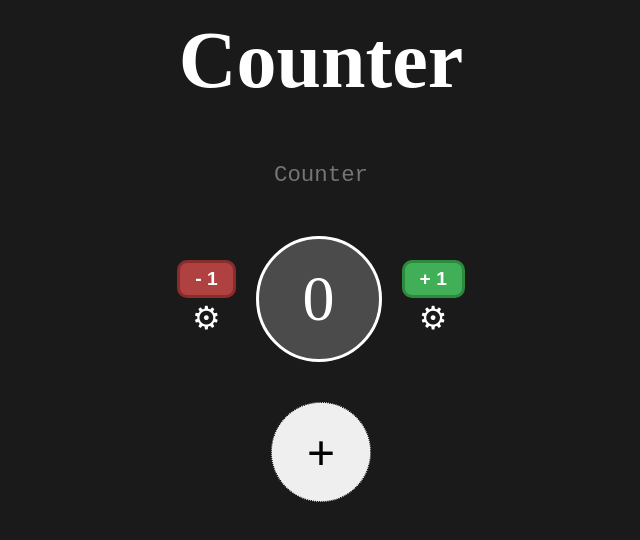
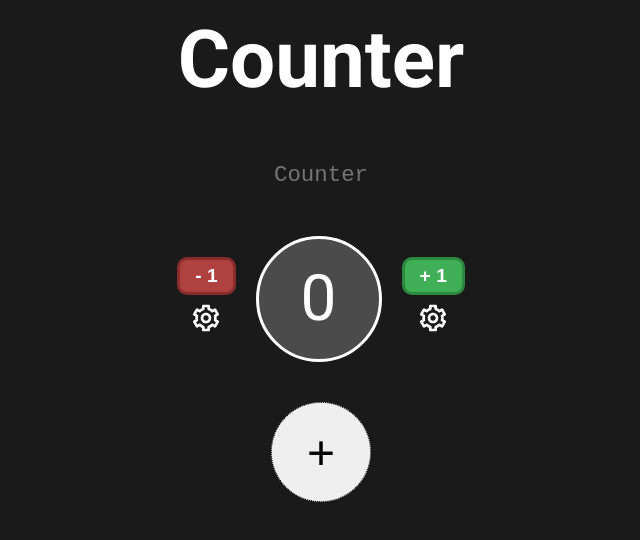
Before and after one commit to GustaMonteiro/counter, a website with bundled scripts: page index.html in a window 1280 px wide. Shown: the whole page, without its empty margins (319-959 px from the left). Built offline with nearby package versions, Linux system fonts and the light colour scheme.

Commit message:
Change gear to svg image and page font

```diff
--- a/app.css
+++ b/app.css
@@ -1,5 +1,6 @@
 html {
     background-color: #1a1a1a;
+    font-family: 'Roboto', sans-serif;
 }
 
 main {
@@ -17,6 +18,11 @@ h1 {
     font-weight: bold;
 }
 
+.gear-icon {
+    width: 2rem;
+    margin: 7px;
+}
+
 .counter {
     display: flex;
     margin-top: 20px;
@@ -28,7 +34,6 @@ h1 {
 .counter-body {
     display: flex;
     justify-content: space-evenly;
-
     align-items: center;
 }
 
@@ -48,6 +53,7 @@ h1 {
     display: flex;
     flex-direction: column;
     justify-content: space-evenly;
+    align-items: center;
 }
 
 .counter-display {
@@ -71,14 +77,6 @@ h1 {
     color: white;
 }
 
-.controller-settings {
-    color: white;
-    background-color: Transparent;
-    background-repeat: no-repeat;
-    border: none;
-    font-size: 2rem;
-}
-
 .controller-add {
     background-color: #41af57;
     border: 3px solid #2c8a3f;
--- a/index.html
+++ b/index.html
@@ -6,6 +6,10 @@
     <meta http-equiv="X-UA-Compatible" content="IE=edge">
     <meta name="viewport" content="width=device-width, initial-scale=1.0">
     <title>Simple Counter</title>
+    <link rel="preconnect" href="https://fonts.googleapis.com">
+    <link rel="preconnect" href="https://fonts.gstatic.com" crossorigin>
+    <link href="https://fonts.googleapis.com/css2?family=Roboto:wght@400;700&display=swap" rel="stylesheet">
+    <link href="https://fonts.googleapis.com/css2?family=Roboto:wght@400;700&display=swap" rel="stylesheet">
 
     <link rel="stylesheet" href="reset.css">
     <link rel="stylesheet" href="app.css">
--- a/src/app.ts
+++ b/src/app.ts
@@ -12,11 +12,11 @@ class Counter {
     body: HTMLDivElement;
     subController: HTMLDivElement;
     subButton: HTMLButtonElement;
-    subSettingsButton: HTMLButtonElement;
+    subSettingsButton: HTMLImageElement;
     countSpan: HTMLSpanElement;
     addController: HTMLDivElement;
     addButton: HTMLButtonElement;
-    addSettingsButton: HTMLButtonElement;
+    addSettingsButton: HTMLImageElement;
 
     updateValues() {
         this.labelTextarea.innerText = this.labelString;
@@ -35,27 +35,27 @@ class Counter {
         this.body = document.createElement('div');
         this.subController = document.createElement('div');
         this.subButton = document.createElement('button');
-        this.subSettingsButton = document.createElement('button');
+        this.subSettingsButton = document.createElement('img');
         this.countSpan = document.createElement('span');
         this.addController = document.createElement('div');
         this.addButton = document.createElement('button');
-        this.addSettingsButton = document.createElement('button');
+        this.addSettingsButton = document.createElement('img');
 
         this.counterDiv.classList.add('counter');
         this.labelTextarea.classList.add('counter-label');
         this.body.classList.add('counter-body');
         this.subController.classList.add('controller');
         this.subButton.classList.add('controller-count', 'controller-sub');
-        this.subSettingsButton.classList.add('controller-settings');
+        this.subSettingsButton.classList.add('gear-icon');
         this.countSpan.classList.add('counter-display');
         this.addController.classList.add('controller');
         this.addButton.classList.add('controller-count', 'controller-add');
-        this.addSettingsButton.classList.add('controller-settings');
+        this.addSettingsButton.classList.add('gear-icon');
 
         this.labelTextarea.placeholder = "Counter"
 
-        this.subSettingsButton.innerHTML = '&#9881;';
-        this.addSettingsButton.innerHTML = '&#9881;';
+        this.subSettingsButton.src = 'icons/gear.svg';
+        this.addSettingsButton.src = 'icons/gear.svg';
 
         this.subController.appendChild(this.subButton);
         this.subController.appendChild(this.subSettingsButton);
```
Also changed, not shown: build/app.js, icons/gear.svg (added).
